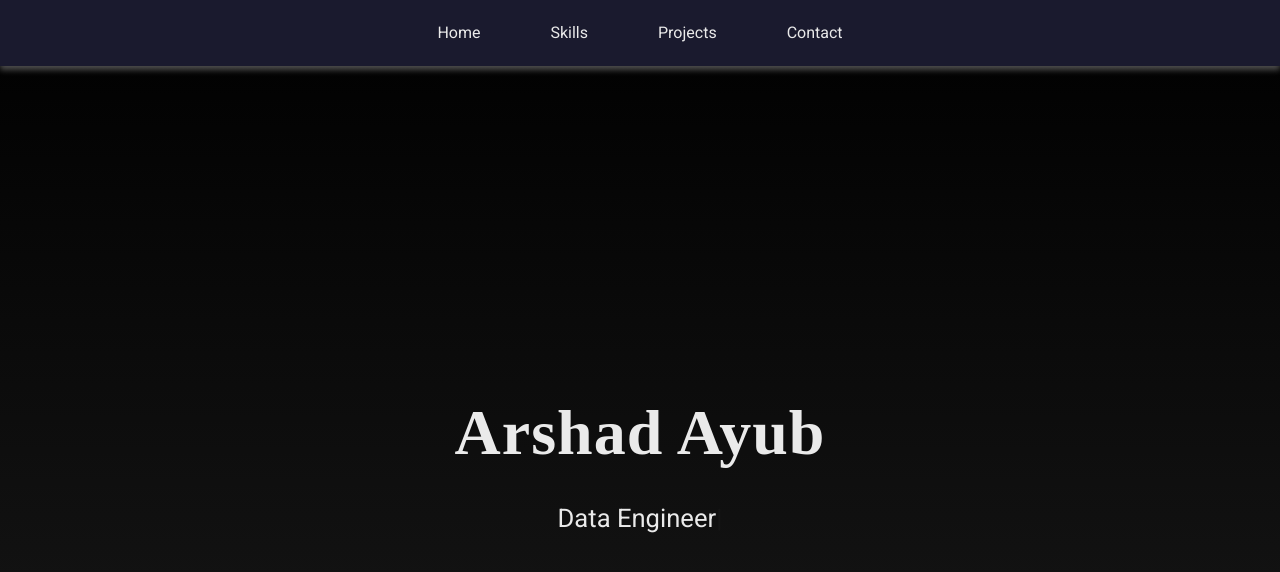
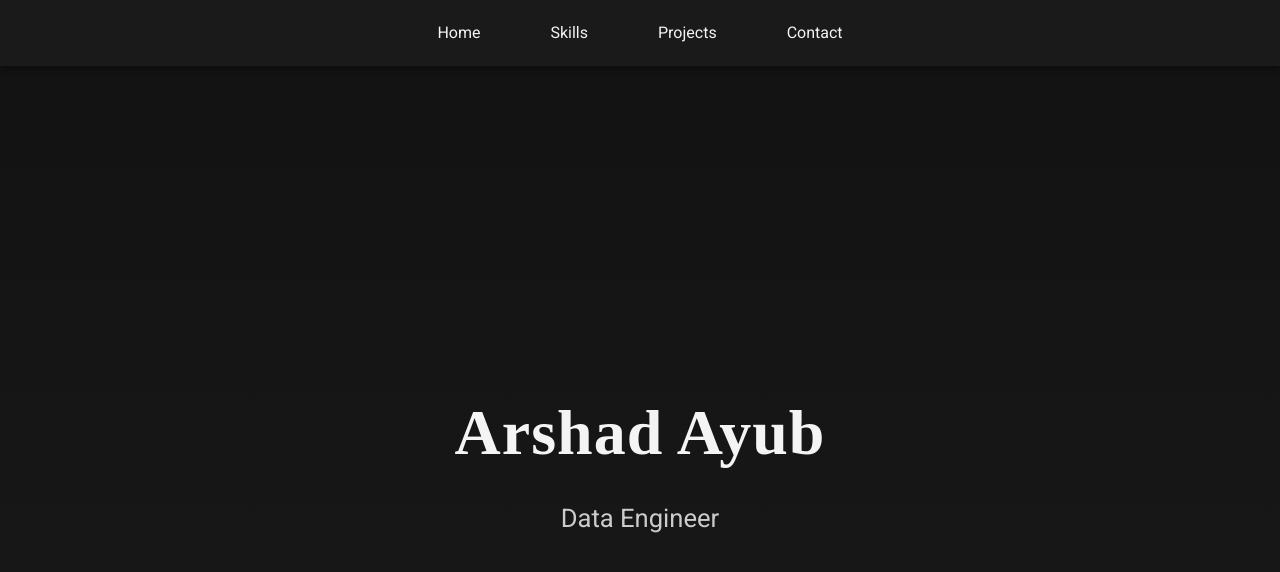
Before and after one commit to arshadsm/arshadsm.github.io, a Jekyll site: the page built from README.md, in a window 1280 px wide and 900 px high. Shown: the top 572 px of the window. Built offline with Jekyll 4.4.1, drawn with Linux system fonts in a browser that asks for light colours; our own code applies the rules of GitHub Pages for plain Markdown files.

Commit message:
Update styles.css

```diff
--- a/styles/styles.css
+++ b/styles/styles.css
@@ -1,9 +1,8 @@
-/* Typography */
+/* General Typography */
 body {
     font-family: 'Roboto', sans-serif;
-    background-color: #1A1A2E;
-    color: #EAEAEA;
-    background: linear-gradient(180deg, #0b0b0b, #1c1c1c);
+    background-color: #121212; /* Unified background */
+    color: #F4F4F4; /* Unified text color */
     margin: 0;
     padding: 0;
     line-height: 1.6;
@@ -11,7 +10,7 @@ body {
 
 h1, h2, h3 {
     font-family: 'Dancing Script', cursive;
-    color: #EAEAEA;
+    color: #F4F4F4;
     margin-bottom: 15px;
     font-weight: 700;
     letter-spacing: 1px;
@@ -19,14 +18,14 @@ h1, h2, h3 {
 
 p {
     margin-bottom: 20px;
-    color: #EAEAEA;
+    color: #CCCCCC; /* Secondary text color */
     line-height: 1.8;
 }
 
 /* Navigation Bar */
 nav {
-    background: #1A1A2E;
-    box-shadow: 0px 4px 6px rgba(255, 255, 255, 0.3);
+    background-color: #1A1A1A;
+    box-shadow: 0px 4px 6px rgba(0, 0, 0, 0.3);
     position: fixed;
     width: 100%;
     top: 0;
@@ -40,7 +39,7 @@ nav ul {
     padding: 0;
     display: flex;
     justify-content: center;
-    flex-wrap: wrap; /* Improved responsiveness */
+    flex-wrap: wrap;
 }
 
 nav ul li {
@@ -48,7 +47,7 @@ nav ul li {
 }
 
 nav ul li a {
-    color: #EAEAEA;
+    color: #F4F4F4;
     text-decoration: none;
     font-size: 1em;
     padding: 10px 20px;
@@ -57,202 +56,78 @@ nav ul li a {
 }
 
 nav ul li a:hover {
-    color: #EAEAEA;
-    background-color: #1A1A2E;
-    padding: 2px 4px;
-    border-radius: 5px;
-    text-decoration: underline;
+    color: #00BFFF; /* Highlight link on hover */
+    background-color: #1F1F1F;
 }
 
 /* Header Section */
 header {
     display: flex;
-    flex-direction: column; /* Arrange items vertically */
+    flex-direction: column;
     align-items: center;
     justify-content: center;
     height: 100vh;
-    background: linear-gradient(180deg, #000000, #1c1c1c); /* Added gradient */
-    color: #EAEAEA;
+    background: linear-gradient(180deg, #121212, #1A1A1A);
     text-align: center;
 }
 
 header h1 {
     font-size: 4em;
-    margin-bottom: 10px; /* Adjusted spacing for separation */
+    margin-bottom: 10px;
 }
 
 header p {
     font-size: 1.6em;
-    color: #EAEAEA;
-    margin-top: 0; /* Ensure no extra space above */
+    color: #CCCCCC; /* Secondary text color for description */
+    margin-top: 0;
 }
 
-/* Skills Section */
-.skills {
+/* Section Styles */
+.skills, .about-me, #portfolio, .intro {
     padding: 50px 20px;
-    background-color: #1A1A2E;
-    text-align: center;
-    color: #EAEAEA;
-    border-bottom: 2px solid #00BFFF; /* Accent border to separate sections */
+    background-color: #1A1A1A; /* Consistent section background */
+    color: #F4F4F4;
+    border-bottom: 2px solid #00BFFF; /* Accent border */
 }
 
-.skills-container {
-    display: grid;
-    grid-template-columns: repeat(auto-fit, minmax(60px, 1fr)); /* Adjust columns to fit screen */
-    gap: 20px; /* Space between icons */
-    justify-items: center;
-}
-
+/* Skill Icons */
 .skill-icon {
-    position: relative;
-    font-size: 2em; /* Adjust icon size as needed */
-    color: #EAEAEA;
-    transition: transform 0.3s ease;
-    padding: 10px;
+    color: #00BFFF;
+    transition: transform 0.3s ease, color 0.3s ease;
 }
 
 .skill-icon:hover {
     transform: scale(1.1);
-    color: #EAEAEA;
+    color: #FFD700; /* Gold for hover */
 }
 
-/* Tooltip (Hover Description) */
-.skill-icon::after {
-    content: attr(data-description);
-    position: absolute;
-    bottom: -30px;
-    left: 50%;
-    transform: translateX(-50%);
-    background-color: #1A1A2E;
-    color: #EAEAEA;
-    padding: 5px 8px;
-    border-radius: 5px;
-    font-size: 0.7em;
-    opacity: 0;
-    visibility: hidden;
-    transition: opacity 0.3s ease;
-    white-space: nowrap;
-    z-index: 10;
-}
-
-.skill-icon:hover::after {
-    opacity: 1;
-    visibility: visible;
-}
-
-/* About Me Section */
-.about-me {
-    display: flex;
-    flex-wrap: wrap;
-    align-items: center;
-    justify-content: center;
-    padding: 60px 20px;
-    background-color: #1A1A2E;
-}
-
-.about-me-text {
-    flex: 1;
-    padding: 20px;
-    background-color: #222222;
+/* Portfolio Items */
+.portfolio-item {
+    flex: 1 1 calc(33.33% - 30px);
+    max-width: 300px;
+    margin-bottom: 20px;
+    background-color: #1F1F1F;
+    color: #F4F4F4;
     border-radius: 10px;
-    color: #EAEAEA;
-    margin: 10px;
-}
-
-.about-me img {
-    max-width: 300px;
-    border-radius: 10px;
-    margin-left: 20px;
-    margin-top: 10px;
-}
-
-/* Portfolio Section */
-#portfolio {
-    padding: 60px 20px;
-    background-color: #1A1A2E;
-    color: #EAEAEA;
-    border-bottom: 2px solid #00BFFF; /* Accent border to separate sections */
-}
-
-#portfolio h2 {
-    text-align: center;
-    margin-bottom: 40px;
-}
-
-.portfolio-container {
-    display: flex;
-    flex-wrap: wrap; /* Allows wrapping for smaller screens */
-    justify-content: center; /* Center-aligns the items */
-    gap: 15px; /* Adds space between items */
-}
-
-.portfolio-item {
-    flex: 1 1 calc(33.33% - 30px); /* Three items per row */
-    max-width: 300px; /* Sets max width for responsiveness */
-    margin-bottom: 20px;
-    border-radius: 10px;
-    overflow: hidden;
-    background-color: #232323;
-    color: #FFFFFF;
-    box-shadow: 0 6px 8px rgba(255, 255, 255, 0.1);
+    box-shadow: 0 6px 8px rgba(0, 0, 0, 0.5);
     transition: transform 0.3s ease, box-shadow 0.3s ease;
-    position: relative; /* For overlay effect */
 }
 
 .portfolio-item:hover {
     transform: translateY(-5px) scale(1.05);
-    box-shadow: 0 12px 20px rgba(0, 150, 255, 0.2);
-}
-
-.portfolio-item::before {
-    content: "";
-    position: absolute;
-    top: 0;
-    left: 0;
-    width: 100%;
-    height: 100%;
-    background: rgba(0, 0, 0, 0.5);
-    opacity: 0;
-    transition: opacity 0.3s ease;
-    z-index: 1;
-}
-
-.portfolio-item:hover::before {
-    opacity: 1;
-}
-
-.portfolio-item figcaption {
-    position: relative;
-    z-index: 2;
-    color: #EAEAEA;
-    transition: transform 0.3s ease;
-}
-
-.portfolio-item:hover figcaption {
-    transform: translateY(-10px);
-}
-
-.fade-in {
-    opacity: 0;
-    transform: translateY(20px);
-    transition: opacity 0.8s ease-out, transform 0.8s ease-out;
-}
-
-.appear {
-    opacity: 1;
-    transform: translateY(0);
+    box-shadow: 0 12px 20px rgba(0, 191, 255, 0.2); /* Accent shadow */
 }
 
 /* Footer */
 .footer {
-    background-color: #1A1A2E;
+    background-color: #1A1A1A;
     padding: 40px 0;
     text-align: center;
-    color: #EAEAEA;
+    color: #CCCCCC;
 }
 
 .footer a {
-    color: #FFFFFF;
+    color: #00BFFF;
     text-decoration: none;
     margin: 0 10px;
     font-size: 1.2em;
@@ -263,106 +138,3 @@ header p {
     color: #FFD700;
     transform: scale(1.1);
 }
-
-.footer i {
-    transition: color 0.3s ease;
-}
-
-.footer i:hover {
-    color: #FFD700;
-}
-
-
-/* Intro Section */
-.intro {
-    padding: 50px 20px;
-    background-color: #1A1A2E;
-    text-align: center;
-}
-
-.intro p {
-    font-size: 3em;
-    font-family: 'Dancing Script', cursive;
-    color: #FFFFFF;
-    margin: 0;
-}
-
-/* Contact Me */
-.cta-button {
-    display: inline-block;
-    background-color: #1A1A2E;
-    color: #fff;
-    padding: 10px 20px;
-    text-decoration: none;
-    border-radius: 5px;
-    margin-top: 20px;
-}
-
-.cta-button:hover {
-    background-color: #1ABC9C;
-}
-
-/* Responsive Adjustments for Smaller Screens */
-@media (max-width: 768px) {
-    .portfolio-item {
-        width: calc(100% - 20px); /* Stacks items vertically */
-        max-width: 100%;
-    }
-    .skills-container, .portfolio-container, .services {
-        grid-template-columns: 1fr; /* Stacks items vertically */
-        gap: 10px; /* Smaller gap on mobile */
-    }
-}
-
-/* Background Animation Container */
-.background-animation {
-    position: fixed;
-    top: 0;
-    left: 0;
-    width: 100vw;
-    height: 100vh;
-    z-index: -1;
-    opacity: 0.1; /* Lower opacity */
-    pointer-events: none; /* Ensures no interference with content */
-}
-
-.particle {
-    fill: #FFD700;
-    opacity: 0.4;
-    animation: float 12s ease-in-out infinite;
-    transform-origin: center;
-}
-
-@keyframes float {
-    0% { transform: translateY(0px) translateX(0px); }
-    50% { transform: translateY(-10px) translateX(10px); }
-    100% { transform: translateY(0px) translateX(0px); }
-}
-
-/* Animated Grid Lines */
-.grid-line {
-    stroke: #555555;
-    stroke-width: 0.1;
-    opacity: 0.3;
-    animation: glow 5s ease-in-out infinite alternate;
-}
-
-@keyframes glow {
-    from {
-        opacity: 0.3;
-    }
-    to {
-        opacity: 0.5;
-    }
-}
-
-/* Typewriter Blinking Cursor */
-#typewriter::after {
-    content: '|';
-    animation: blink 1s infinite;
-}
-
-@keyframes blink {
-    0%, 100% { opacity: 1; }
-    50% { opacity: 0; }
-}
```
